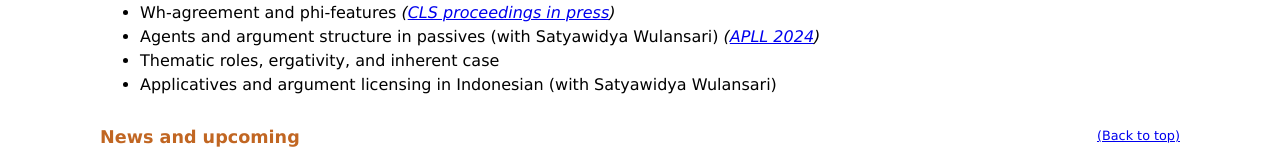
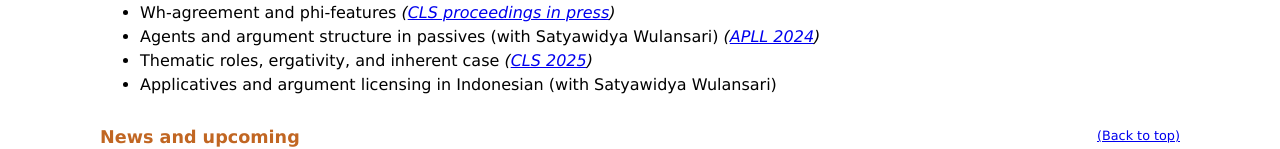
Before and after one commit to kershova/kershova.github.io, a plain HTML site: page index.html in a window 1280 px wide. Shown: the part 744-893 px from the top of the page. Drawn offline with Linux system fonts and the light colour scheme.

Commit message:
Add files via upload

```diff
--- a/index.html
+++ b/index.html
@@ -195,7 +195,7 @@ University College London</p>
 
 <li>Agents and argument structure in passives (with Satyawidya Wulansari) <i>(<a href="ErshovaWulansari_APLL16_handout.pdf" target="_blank">APLL 2024</a>)</i></li>
 
-<li>Thematic roles, ergativity, and inherent case</li>
+<li>Thematic roles, ergativity, and inherent case <i>(<a href="Ershova_CLS2025_abstract.pdf" target="_blank">CLS 2025</a>)</i></li>
 
 <li>Applicatives and argument licensing in Indonesian (with Satyawidya Wulansari)</li>
 
```
